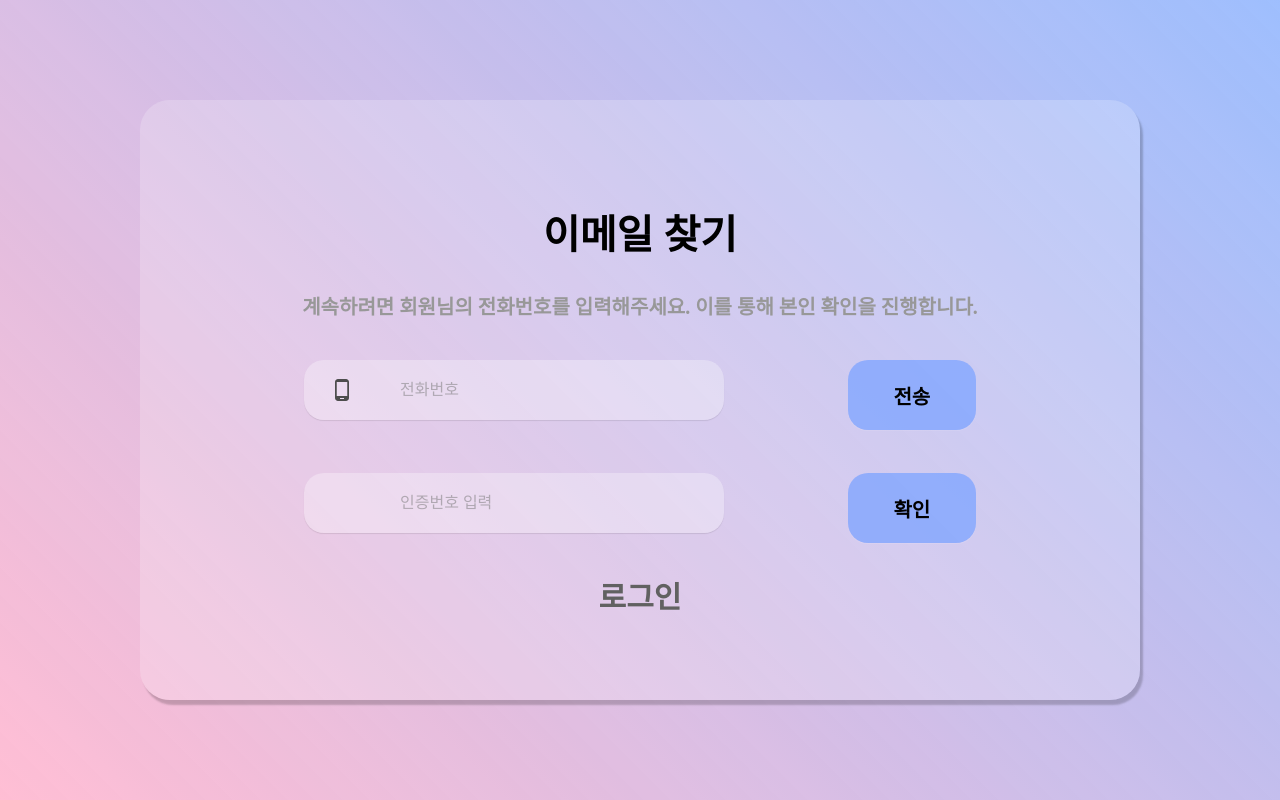
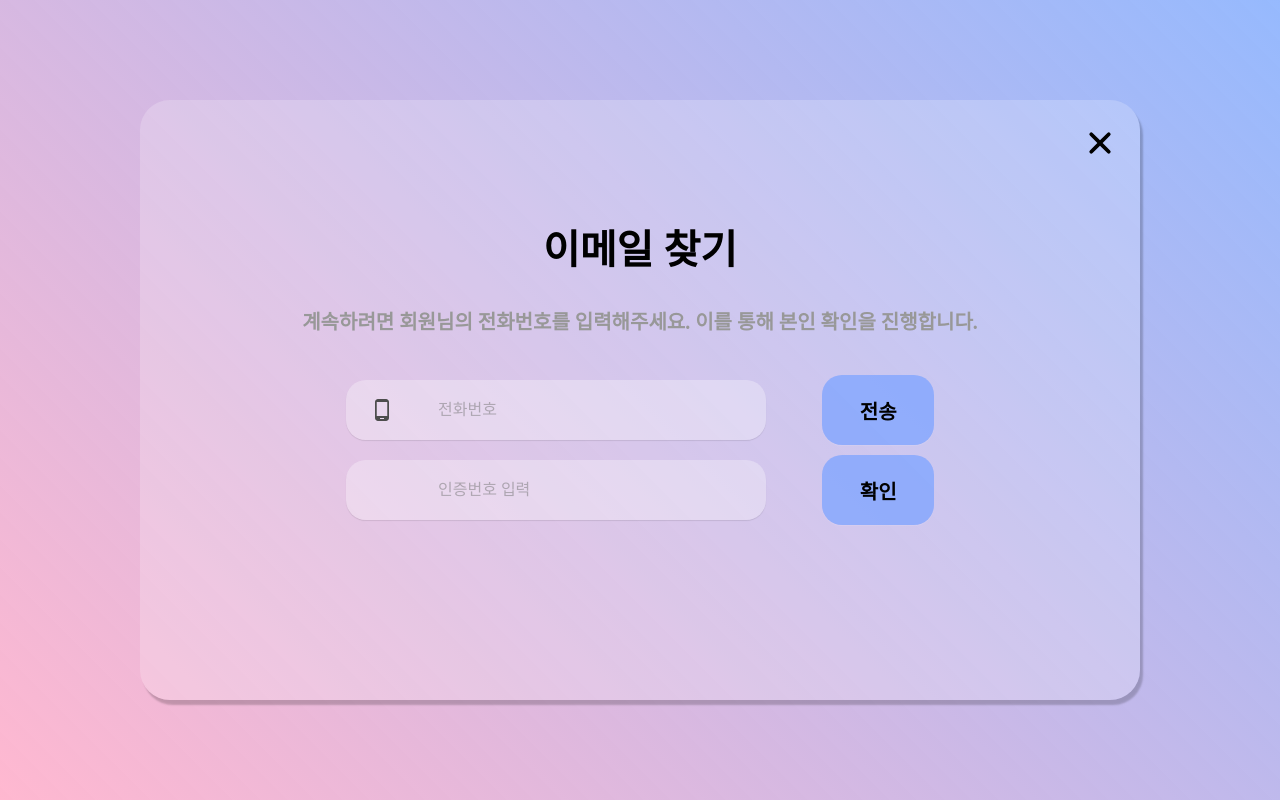
Before and after one commit to gawoooon/TUK-CE-capstone-2023-drawingdiary, a React (Create React App) app in the folder drawingdiary/frontend/: page /email in a window 1280 px wide. Built offline with nearby package versions, Linux system fonts and the light colour scheme.

Commit message:
[윤아] 아이디, 비밀번호 찾기 완료, ui 수정

```diff
--- a/drawingdiary/frontend/src/components/LoginBar/index.jsx
+++ b/drawingdiary/frontend/src/components/LoginBar/index.jsx
@@ -1,4 +1,5 @@
 import styled from "styled-components";
+import { MdCheckCircle, MdClear } from "react-icons/md";
 
 const Bar = styled.div`
   display: flex;
@@ -7,6 +8,8 @@ const Bar = styled.div`
   background-color: rgba(255, 255, 255, 0.3);
   box-shadow: 0 1px 1px 0 rgba(0, 0, 0, 0.1);
   border-radius: 20px;
+  padding-right: 20px;
+  box-sizing: border-box;
 `;
 
 const IconBox = styled.div`
@@ -34,11 +37,37 @@ const TextBox = styled.input`
   opacity: 0.5;
 `;
 
-function LoginBar({ icon, text, onChange, type }) {
+// 인증 문구
+const CheckIconBox = styled.div`
+  display: flex;
+  justify-content: center;
+  align-items: center;
+  width: 30px;
+  height: 90%;
+  color: green;
+`;
+
+function LoginBar({ icon, text, onChange, type, phoneNumber, verifyMessage }) {
+  // 이모티콘
+  function VerificationIcon({ isValid }) {
+    if (phoneNumber === undefined) return null;
+    if (isValid === null) return null;
+    return (
+      <CheckIconBox>
+        {isValid ? (
+          <MdCheckCircle size={16} color="green" />
+        ) : (
+          <MdClear size={16} color="red" />
+        )}
+      </CheckIconBox>
+    );
+  }
+
   return (
     <Bar>
       <IconBox>{icon}</IconBox>
       <TextBox type={type} placeholder={text} onChange={onChange} />
+      <VerificationIcon isValid={verifyMessage} />
     </Bar>
   );
 }
--- a/drawingdiary/frontend/src/components/mypage/Popup.jsx
+++ b/drawingdiary/frontend/src/components/mypage/Popup.jsx
@@ -257,7 +257,7 @@ const LineBox = styled.div`
 function Popup({ onClose, profileImage, profileName }) {
   const { getToken } = useAuth();
   const accessToken = getToken();
-  const navigate = useNavigate();
+  // const navigate = useNavigate();
 
   // 프로필
   const [newName, setNewName] = useState("");
--- a/drawingdiary/frontend/src/pages/EmailLostPage.jsx
+++ b/drawingdiary/frontend/src/pages/EmailLostPage.jsx
@@ -1,13 +1,14 @@
 import React, { useState } from "react";
 import styled from "styled-components";
-import { useNavigate, Link } from "react-router-dom";
+import { useNavigate } from "react-router-dom";
 import axios from "axios";
 
-import Background from "../components/Background";
+import Background from "../components/Background/index2";
 import LoginBar from "../components/LoginBar";
 import LoginBtn from "../components/LoginBtn";
 
 import { MdPhoneAndroid } from "react-icons/md";
+import { IoClose } from "react-icons/io5";
 
 const Body = styled.body`
   display: flex;
@@ -18,18 +19,27 @@ const Body = styled.body`
   height: 100%;
 `;
 
-const LoginBox = styled.div`
+const LoginBody = styled.div`
   display: flex;
   flex-direction: column;
-  justify-content: center;
-  align-items: center;
   width: 1000px;
   height: 600px;
   background-color: rgba(255, 255, 255, 0.2);
   box-shadow: 0px 5px 5px 5px rgba(0, 0, 0, 0.1);
   box-shadow: 3px 5px 2px 0 rgba(0, 0, 0, 0.2);
   border-radius: 30px;
-  padding: 50px 80px 30px 80px;
+  padding: 20px;
+  box-sizing: border-box;
+`;
+
+const LoginBox = styled.div`
+  width: 100%;
+  height: 550px;
+  display: flex;
+  flex-direction: column;
+  justify-content: center;
+  align-items: center;
+  padding: 0 60px 20px 60px;
   box-sizing: border-box;
 `;
 
@@ -50,37 +60,43 @@ const Content = styled.p`
 const PasswdBox = styled.div`
   display: flex;
   align-items: center;
-  width: 80%;
+  justify-content: center;
+  width: 70%;
   height: 70px;
   padding-top: 10px;
 `;
 
 const LeftBox = styled.div`
   display: flex;
-  width: 80%;
+  align-items: center;
+  width: 100%;
   height: 100%;
   padding-right: 30px;
 `;
 
 const RightBox = styled.div`
   display: flex;
-  width: 20%;
+
+  width: 25%;
   height: 100%;
 `;
 
-const LoginBtn2 = styled(Link)`
-  font-size: 30px;
-  font-weight: 800;
-  padding-top: 30px;
-  color: #616161;
-  text-decoration: none;
+const BtnBox = styled.div`
+  width: 100%;
+  height: 50px;
+  display: flex;
+  justify-content: flex-end;
+  padding-right: 30px;
+  align-items: center;
+  cursor: pointer;
 `;
 
 const MessageContainer = styled.div`
   width: 100%;
+  height: 50px;
   margin: 0 0 3px 20px;
   min-height: 20px;
-  padding: 10px 0px 0px 250px;
+  padding: 30px 0px 0px 250px;
 `;
 
 const Message = styled.p`
@@ -88,22 +104,24 @@ const Message = styled.p`
   display: flex;
   align-items: center;
   justify-content: flex-start;
-  font-size: 12px;
+  font-size: 20px;
   font-weight: bold;
   color: ${(props) => props.color};
 `;
 
 function EmailLostPage() {
+  // 핸드폰 번호, 인증번호
+  const [phoneNumber, setPhoneNumber] = useState("");
+  const [verifyNumber, setVerifyNumber] = useState("");
+
+  // 핸드폰 인증 확인, 새로운 이메일 확인
+  const [verifyMessage, setVerifyMessage] = useState(null);
+  const [verifyEmail, setVerifyEmail] = useState(null);
+
+  // 새로운 이메일
+  const [newEmail, setNewEmail] = useState("");
+
   const navigate = useNavigate();
-
-  // const handleLogin = () => {
-  //   // 로그인 로직을 처리한 후 '/calendar' 페이지로 이동
-  //   navigate("/login");
-  // };
-
-  const accessToken = localStorage.getItem("accessToken");
-  const [verifyMessage, setVerifyMessage] = useState(null);
-  const [phoneNumber, setPhoneNumber] = useState("");
 
   const handlePhonePost = async (event) => {
     event.preventDefault();
@@ -111,11 +129,11 @@ function EmailLostPage() {
     if (phoneNumber !== "") {
       try {
         const response = await axios.post(
-          "http://localhost:8080/api/sms/codesending",
+          "http://localhost:8080/api/sms/codesending-existed",
           { phoneNumber: phoneNumber },
           {
             headers: {
-              Authorization: `Bearer ${accessToken}`,
+              "Content-Type": "application/json",
             },
           }
         );
@@ -130,9 +148,43 @@ function EmailLostPage() {
     }
   };
 
+  const handleVerify = async (event) => {
+    event.preventDefault();
+    console.log("verifyNumber: ", verifyNumber);
+    if (verifyNumber !== "") {
+      try {
+        const response = await axios.post(
+          "http://localhost:8080/api/sms/verify-existed",
+          { phoneNumber: phoneNumber, code: verifyNumber },
+          {
+            headers: {
+              "Content-Type": "application/json",
+            },
+          }
+        );
+        console.log("response", response);
+        setVerifyEmail(true);
+        setNewEmail(response.data.email);
+      } catch (error) {
+        console.log("error: ", error);
+        setVerifyEmail(false);
+      }
+    } else {
+      alert("인증번호를 입력해주세요!");
+    }
+  };
+
+  const handleClose = () => {
+    navigate("/login");
+  };
+
   return (
     <Background>
       <Body>
+        <LoginBody>
+          <BtnBox>
+            <IoClose size={40} onClick={handleClose} />
+          </BtnBox>
           <LoginBox>
             <Title>이메일 찾기</Title>
             <Content>
@@ -144,6 +196,9 @@ function EmailLostPage() {
                 <LoginBar
                   icon={<MdPhoneAndroid />}
                   text="전화번호"
+                  value={phoneNumber}
+                  phoneNumber={phoneNumber}
+                  verifyMessage={verifyMessage}
                   onChange={(e) => setPhoneNumber(e.target.value)}
                 ></LoginBar>
               </LeftBox>
@@ -151,25 +206,33 @@ function EmailLostPage() {
                 <LoginBtn text="전송" onClick={handlePhonePost} />
               </RightBox>
             </PasswdBox>
+            <PasswdBox>
+              <LeftBox>
+                <LoginBar
+                  text="인증번호 입력"
+                  onChange={(e) => setVerifyNumber(e.target.value)}
+                ></LoginBar>
+              </LeftBox>
+              <RightBox>
+                <LoginBtn text="확인" onClick={handleVerify} />
+              </RightBox>
+            </PasswdBox>
             <MessageContainer>
-            {verifyMessage === true && (
-              <Message color="green">인증번호를 전송하였습니다.</Message>
+              {verifyEmail === true && (
+                <Message color="#989898">
+                  <>
+                    회원님의 인증번호는{"   "}
+                    <span style={{ color: "green" }}>[ {newEmail} ] </span>
+                    {"   "} 입니다.
+                  </>
+                </Message>
               )}
-            {verifyMessage === false && (
-              <Message color="red">이메일이 일치하지 않습니다.</Message>
+              {verifyEmail === false && (
+                <Message color="red">인증번호가 일치하지 않습니다.</Message>
               )}
             </MessageContainer>
-          <PasswdBox>
-            <LeftBox>
-              <LoginBar text="인증번호 입력"></LoginBar>
-            </LeftBox>
-            <RightBox>
-              <LoginBtn text="확인" />
-            </RightBox>
-          </PasswdBox>
-
-          <LoginBtn2 to="/login">로그인</LoginBtn2>
           </LoginBox>
+        </LoginBody>
       </Body>
     </Background>
   );
--- a/drawingdiary/frontend/src/pages/PasswordLostPage.jsx
+++ b/drawingdiary/frontend/src/pages/PasswordLostPage.jsx
@@ -1,13 +1,14 @@
 import axios from "axios";
 import React, { useState } from "react";
 import styled from "styled-components";
-import { Link } from "react-router-dom";
+import { useNavigate } from "react-router-dom";
 
-import Background from "../components/Background";
+import Background from "../components/Background/index2";
 import LoginBar from "../components/LoginBar";
 import LoginBtn from "../components/LoginBtn";
 
 import { MdEmail } from "react-icons/md";
+import { IoClose } from "react-icons/io5";
 
 const Body = styled.body`
   display: flex;
@@ -18,18 +19,27 @@ const Body = styled.body`
   height: 100%;
 `;
 
-const LoginBox = styled.div`
+const LoginBody = styled.div`
   display: flex;
   flex-direction: column;
-  justify-content: center;
-  align-items: center;
   width: 1000px;
   height: 600px;
   background-color: rgba(255, 255, 255, 0.2);
   box-shadow: 0px 5px 5px 5px rgba(0, 0, 0, 0.1);
   box-shadow: 3px 5px 2px 0 rgba(0, 0, 0, 0.2);
   border-radius: 30px;
-  padding: 100px 80px;
+  padding: 20px 40px;
+  box-sizing: border-box;
+`;
+
+const LoginBox = styled.div`
+  width: 100%;
+  height: 550px;
+  display: flex;
+  flex-direction: column;
+  justify-content: center;
+  align-items: center;
+  padding: 0 60px 30px 60px;
   box-sizing: border-box;
 `;
 
@@ -49,30 +59,33 @@ const Content = styled.p`
 const PasswdBox = styled.div`
   display: flex;
   align-items: center;
-  width: 80%;
+  width: 70%;
   height: 70px;
   padding-top: 70px;
 `;
 
 const LeftBox = styled.div`
   display: flex;
-  width: 80%;
+  align-items: center;
+  width: 100%;
   height: 100%;
   padding-right: 30px;
 `;
 
 const RightBox = styled.div`
   display: flex;
-  width: 20%;
+  width: 25%;
   height: 100%;
 `;
 
-const LoginBtn2 = styled(Link)`
-  font-size: 30px;
-  font-weight: 800;
-  padding-top: 70px;
-  color: #616161;
-  text-decoration: none;
+const BtnBox = styled.div`
+  width: 100%;
+  height: 50px;
+  display: flex;
+  justify-content: flex-end;
+  padding-right: 30px;
+  align-items: center;
+  cursor: pointer;
 `;
 
 const MessageContainer = styled.div`
@@ -93,9 +106,10 @@ const Message = styled.p`
 `;
 
 function PasswordLostPage() {
-  const accessToken = localStorage.getItem("accessToken");
   const [email, setEmail] = useState("");
   const [verifyMessage, setVerifyMessage] = useState(null);
+
+  const navigate = useNavigate();
 
   const handlePost = async (event) => {
     event.preventDefault();
@@ -107,7 +121,7 @@ function PasswordLostPage() {
         { email: email },
         {
           headers: {
-            Authorization: `Bearer ${accessToken}`,
+            "Content-Type": "application/json",
           },
         }
       );
@@ -119,15 +133,23 @@ function PasswordLostPage() {
     }
   };
 
-  if (verifyMessage) {
-    setTimeout(() => {
-      setVerifyMessage("");
-    }, 2000);
-  }
+  // if (verifyMessage) {
+  //   setTimeout(() => {
+  //     setVerifyMessage("");
+  //   }, 2000);
+  // }
+
+  const handleClose = () => {
+    navigate("/login");
+  };
 
   return (
     <Background>
       <Body>
+        <LoginBody>
+          <BtnBox>
+            <IoClose size={40} onClick={handleClose} />
+          </BtnBox>
           <LoginBox>
             <Title>암호 재설정</Title>
             <Content>
@@ -157,9 +179,8 @@ function PasswordLostPage() {
                 <Message color="red">이메일이 일치하지 않습니다.</Message>
               )}
             </MessageContainer>
-
-          <LoginBtn2 to="/login">로그인</LoginBtn2>
           </LoginBox>
+        </LoginBody>
       </Body>
     </Background>
   );
```
Lines whose indentation alone changed are shown as unchanged.
